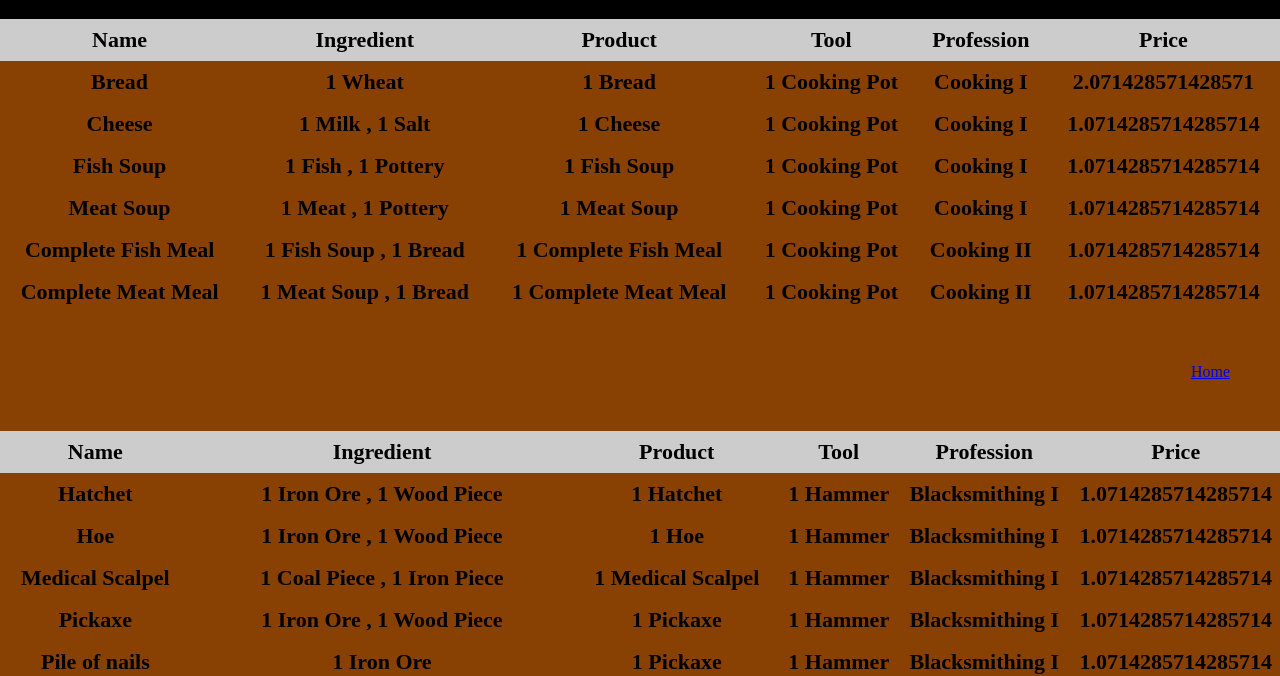
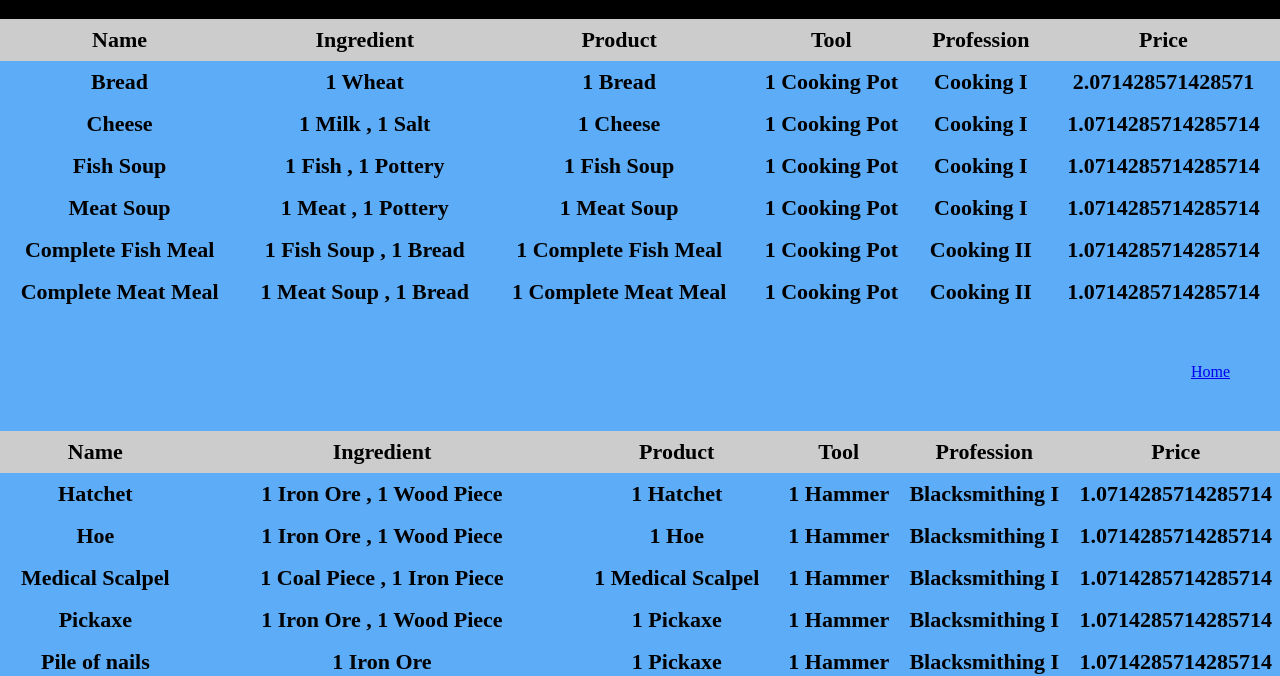
Before and after one commit to Daevion32/CalculadoraChronicles, a plain HTML site: page index.html in a window 1280 px wide. Shown: the part 131-807 px from the top of the page. Drawn offline with Linux system fonts and the light colour scheme.

Commit message:
hice cambios en background

```diff
--- a/css/style.css
+++ b/css/style.css
@@ -28,7 +28,7 @@ img{
     height: 100px;
 }
 main{
-  background-color: #894103;
+  background-color: #5cacf7;
 }
 
 .SectionButtons{
```
